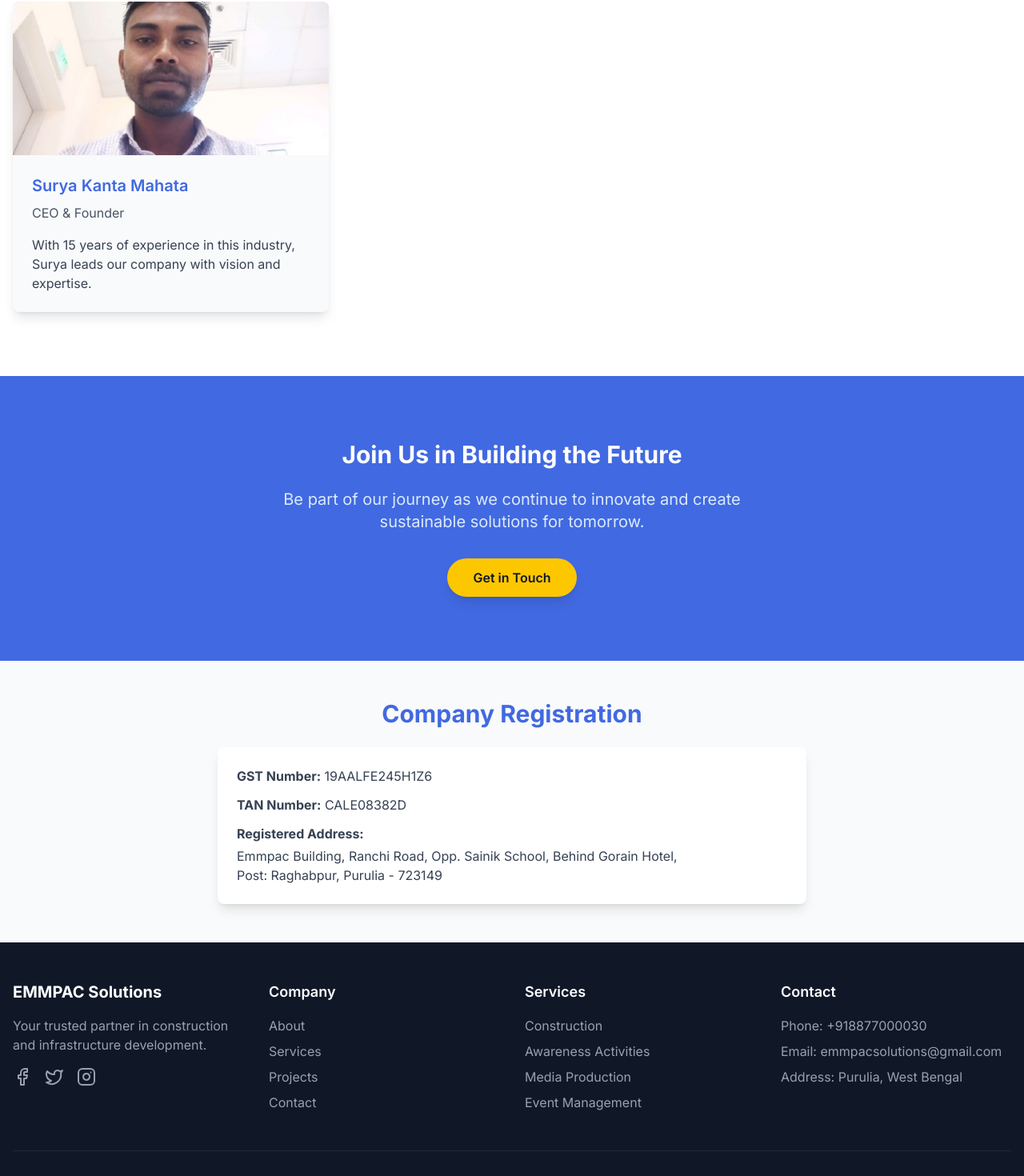
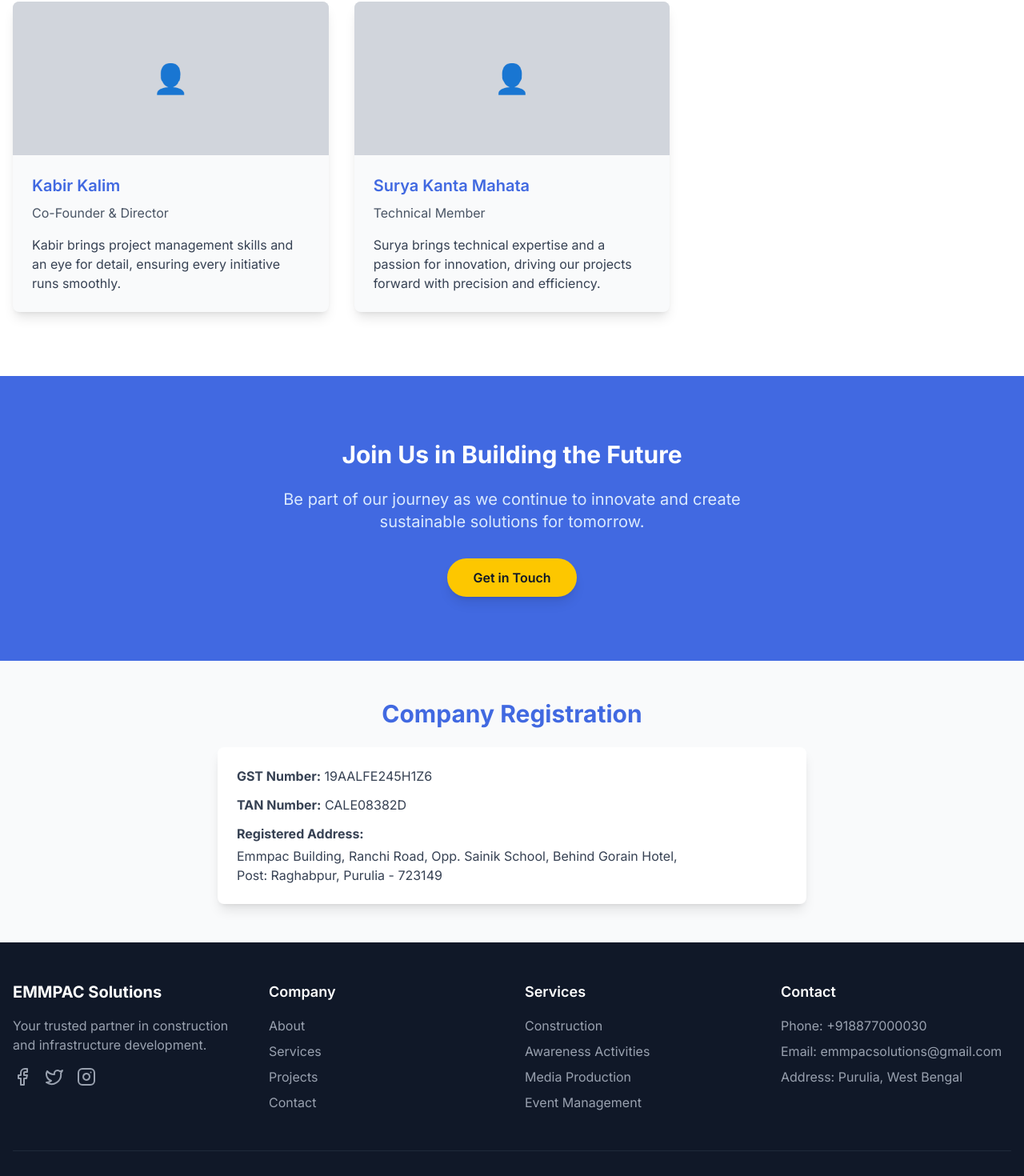
Before and after one commit to Madhusudan-Maity/emmpac-solutions, a Next.js app: page /about in a window 1280 px wide. Shown: the part 1318-2788 px from the top of the page at 80% size. Built offline with nearby package versions, Linux system fonts and the light colour scheme.

Commit message:
Enhance configuration and content: enable React strict mode, add VSCode settings, update favicon, and refine about page team details.

```diff
--- a/next.config.ts
+++ b/next.config.ts
@@ -2,7 +2,9 @@
 
 const nextConfig: NextConfig = {
   /* config options here */
-  devIndicators: false
+  devIndicators: false,
+  // Ensure proper hot reloading
+  reactStrictMode: true,
 };
 
 export default nextConfig;
--- a/src/app/about/page.tsx
+++ b/src/app/about/page.tsx
@@ -1,15 +1,19 @@
-'use client';
-
 import AnimatedSection from '@/components/AnimatedSection';
 import Image from 'next/image';
 
 const team = [
   {
+    name: 'Kabir Kalim',
+    role: 'Co-Founder & Director',
+    image: '',
+    bio: 'Kabir brings project management skills and an eye for detail, ensuring every initiative runs smoothly.'
+  },
+  {
     name: 'Surya Kanta Mahata',
-    role: 'CEO & Founder',
-    image: '/images/surya_ceo.jpeg',
-    bio: 'With 15 years of experience in this industry, Surya leads our company with vision and expertise.'
-  }
+    role: 'Technical Member',
+    image: '',
+    bio: 'Surya brings technical expertise and a passion for innovation, driving our projects forward with precision and efficiency.'
+  },
 ];
 
 const values = [
@@ -127,9 +131,6 @@
                             width={300}
                             height={192}
                             className="w-full h-full object-cover"
-                            onError={() => {
-                              // Fallback handled by Next.js automatically
-                            }}
                           />
                         ) : (
                           <span className="text-4xl">👤</span>
--- a/src/app/layout.tsx
+++ b/src/app/layout.tsx
@@ -9,11 +9,11 @@
 
 export const metadata: Metadata = {
   title: "EMMPAC Solutions",
-  description: "Professional video production and multimedia services"
+  description: "Best Professional video production and multimedia services provider in west bengal"
   ,
   icons: {
-    icon: "/images/logo.jpg",
-    shortcut: "/images/logo.jpg",
+    icon: "/images/favicon.ico",
+    shortcut: "/images/favicon.ico",
   },
 };
 
--- a/src/app/projects/page.tsx
+++ b/src/app/projects/page.tsx
@@ -1,5 +1,3 @@
-'use client';
-
 import AnimatedSection from '@/components/AnimatedSection';
 import ProjectGallery from '@/components/ProjectGallery';
 import { clientWorkImages } from '@/data/projectImages';
--- a/src/app/services/page.tsx
+++ b/src/app/services/page.tsx
@@ -1,5 +1,3 @@
-"use client";
-
 import AnimatedSection from '@/components/AnimatedSection';
 
 const services = [
--- a/src/components/Footer.tsx
+++ b/src/components/Footer.tsx
@@ -94,7 +94,7 @@
               href="mailto:madmadhu64@gmail.com?subject=Contact%3A%20Developer%20Madhusudan%20Maity"
               className="underline hover:text-white"
             >
-              Madhusudan Maity
+              TechWithMad
             </a>
             . All rights reserved.
           </p>
```
Also changed, not shown: 1 other file (tests, documents, lock files or other folders).
